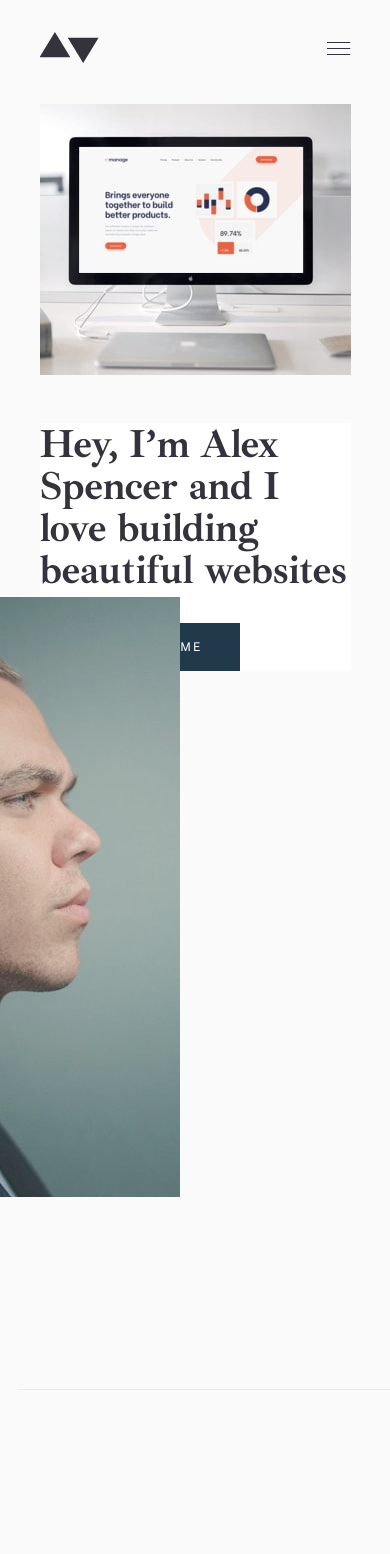
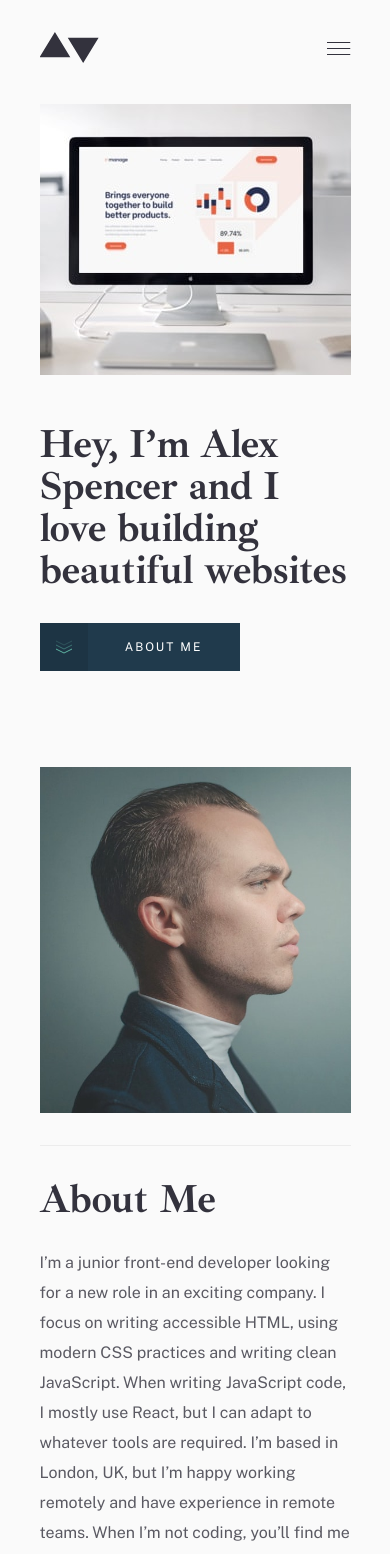
Before and after one commit to danielopq/minimalPortfolio, a React (Vite) app: page / in a window 390 px wide. Shown: the top 1554 px of the page. Built offline with nearby package versions, Linux system fonts and the light colour scheme.

Commit message:
aboutMe.css - mobile version done, homeHeader.css - mobile version updated

```diff
--- a/src/components/home/aboutMe/aboutMe.css
+++ b/src/components/home/aboutMe/aboutMe.css
@@ -47,4 +47,28 @@
 
 /*############################## MOBILE VERSION ##############################*/
 
-@media screen and (max-width:767px) {}
+@media screen and (max-width:767px) {
+    #aboutMe{
+        width: 311px;
+        height: 995px;
+        flex-direction: column;
+        justify-content: flex-start;
+        margin: 96px 115px;
+    }
+
+    #aboutMe-mainPic{
+        width: inherit;
+        height: 346px;
+        background: url('./img/profilePic-desktop.jpg') center/311px no-repeat;
+    }
+
+    #aboutMe-mainContent{
+        width: inherit;
+        height: 617px;
+        margin-top: 32px;
+        padding-top: 32px;
+        text-align: left;
+        border-top: solid 1px rgba(151,151,151,0.15);
+        border-bottom: solid 1px rgba(151,151,151,0.15);
+    }
+}
--- a/src/components/home/homeHeader/homeHeader.css
+++ b/src/components/home/homeHeader/homeHeader.css
@@ -49,10 +49,10 @@
 @media screen and (max-width:767px) {
     #homeHeader {
         width: 311px;
-        height: 343px;
+        height: auto;
         margin-top: 72px;
         padding-top: 295px;
-        background: url('./img/homeHeader-mobile.jpg') top/311px no-repeat;
+        background: var(--lightGrey) url('./img/homeHeader-mobile.jpg') top/311px no-repeat;
     }
 
     #homeHeader>div {
@@ -60,6 +60,7 @@
         height: 248px;
         margin-top: 24px;
         padding-top: 0px;
+        background-color: var(--lightGrey);
     }
 
     #homeHeader h1 {
```
